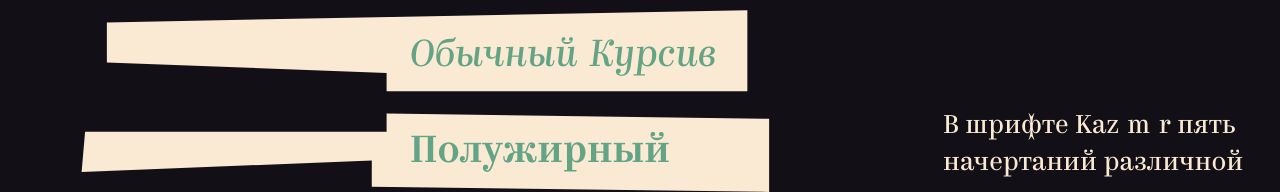
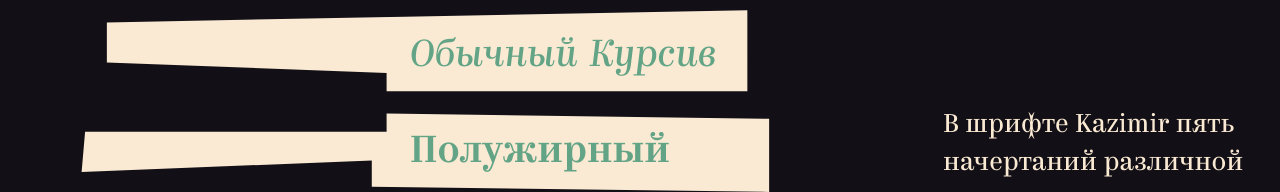
Before and after one commit to sssonz/Kazimir, a plain HTML site: page index.html in a window 1280 px wide. Shown: the part 2016-2208 px from the top of the page. Drawn offline with Linux system fonts and the light colour scheme.

Commit message:
editing full final version

```diff
--- a/index.html
+++ b/index.html
@@ -6,7 +6,6 @@
     <meta
       property="og:description"
       content="Одностраничный сайт, который рассказывает о шрифте Kazimir через тему джаза"/>
-    <!-- //*<meta property="og:image" content="images/preview.png"/> -->
     <meta name="viewport" content="width=device-width, initial-scale=1.0" />
     <title>Kazimir</title>
     <link rel="stylesheet" href="./css/style.css" />
@@ -57,7 +56,7 @@
           <p class="p_outlines9">Черный</p>
           <p class="p_outlines10">Черный Курсив</p>
         </div>
-        <p class="p_outlines">В шрифте Kaz<i class="pitalic">i</i>m<i class="pitalic">i</i>r пять начертаний различной насыщенности — от светлого до жирного. В каждом из них есть курсивы.</p>
+        <p class="p_outlines">В шрифте Kaz<i class="p_italic">i</i>m<i class="p_italic">i</i>r пять начертаний различной насыщенности — от светлого до жирного. В каждом из них есть курсивы.</p>
       </div>
     </section>
 
```
